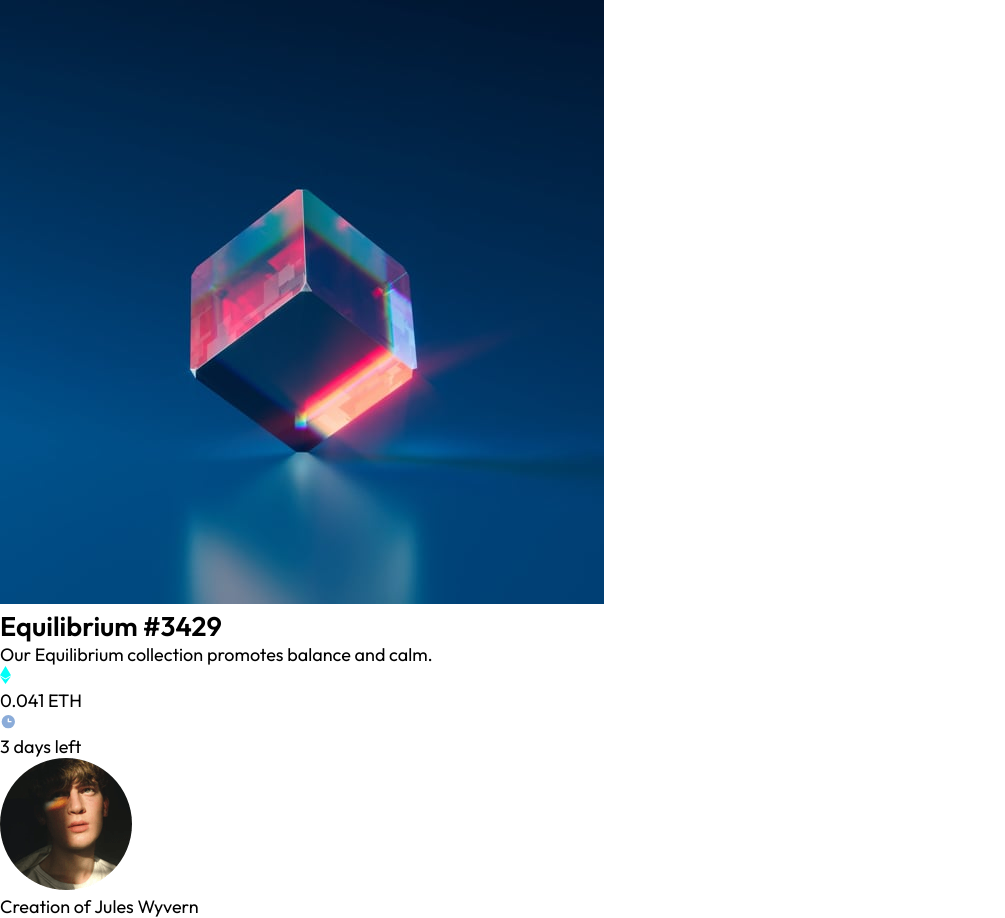
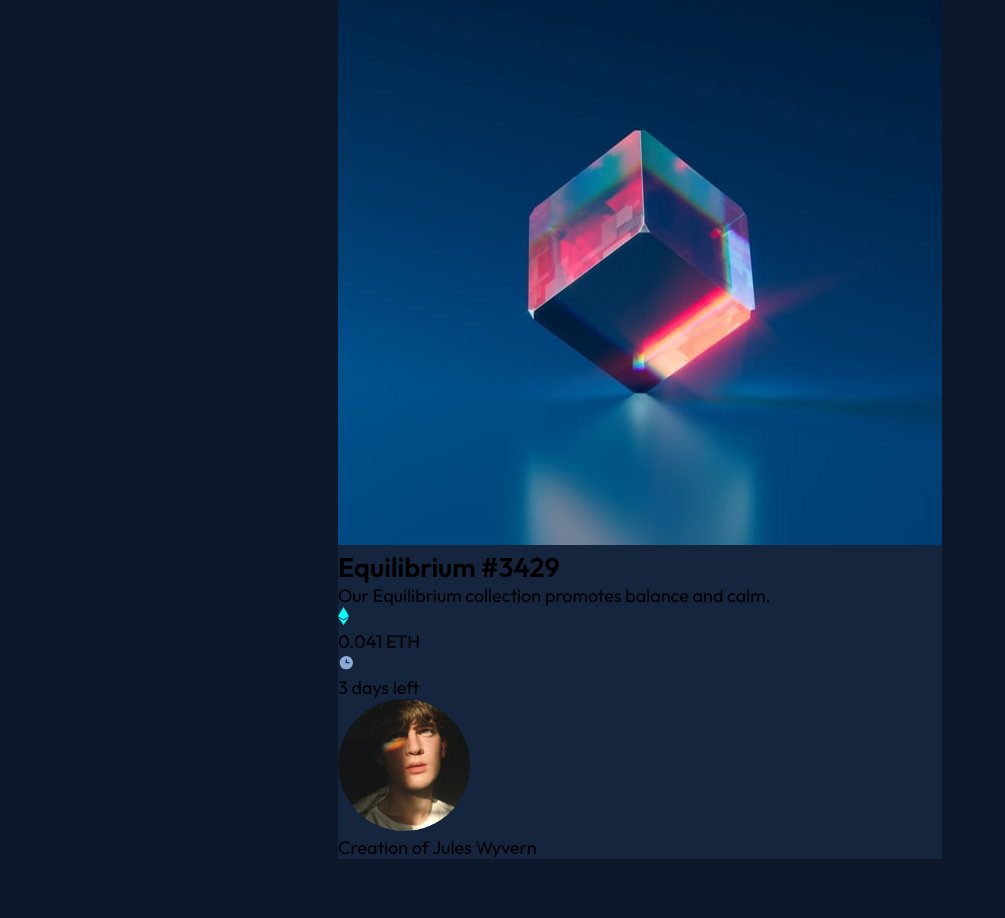
Before and after one commit to yurimzk/nft-preview-card-component, a plain HTML site: page index.html in a window 1280 px wide. Shown: the whole page, without its empty margins (0-1005 px from the left). After the commit the page ends 859 px from the top, so only its background shows below. Drawn offline with Linux system fonts and the light colour scheme.

Commit message:
center positioning app

```diff
--- a/style.css
+++ b/style.css
@@ -19,4 +19,12 @@
 body {
     font-size: 1.8rem;
     font-family: 'Outfit', sans-serif;
+    background-color: var(--dark-blue-main-bg);
+    height: 100vh;
+    display: grid;
+    place-content: center;
 }
+
+#app {
+    background-color: var(--dark-blue-card-bg);
+}
```
